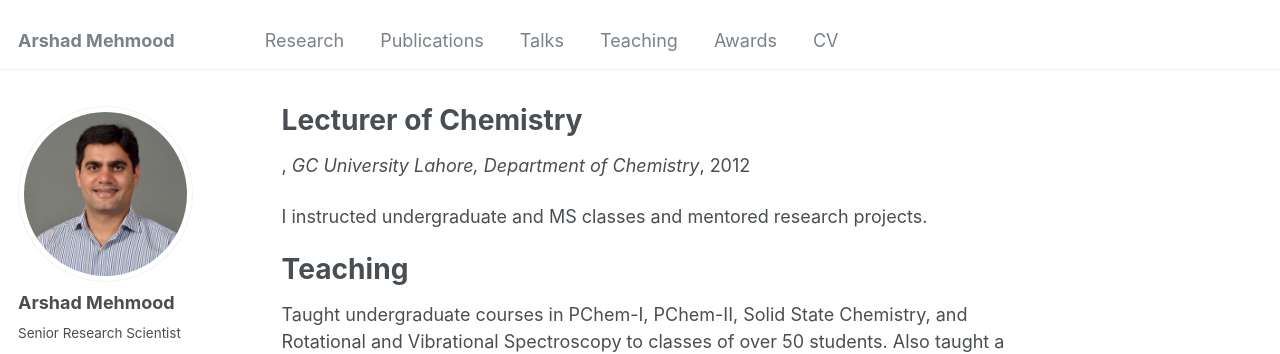
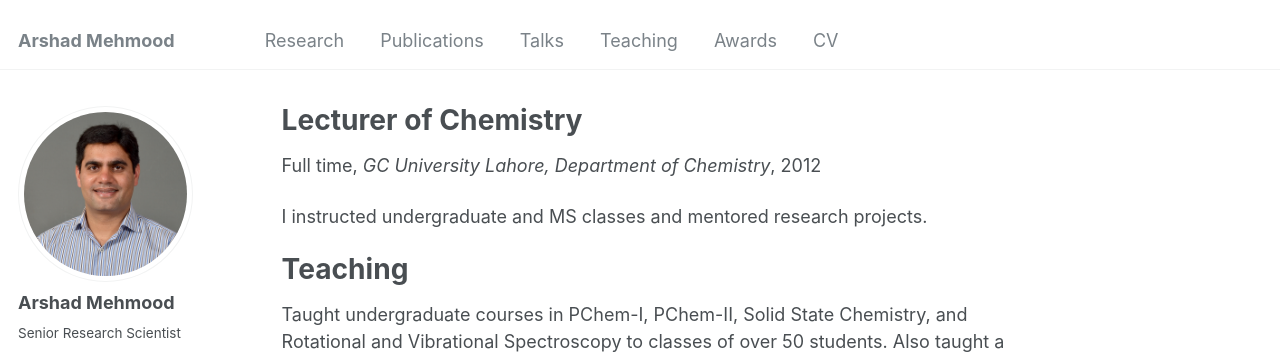
Before and after one commit to arshadmehmood118/arshadmehmood118.github.io, a Jekyll site: the page built from _teaching/2012-GCU.md, in a window 1280 px wide and 1247 px high. Shown: the top 354 px of the window. Built offline with Jekyll 4.4.1, drawn with Linux system fonts in a browser that asks for light colours; some web fonts are replaced.

Commit message:
Update 2012-GCU.md

```diff
--- a/_teaching/2012-GCU.md
+++ b/_teaching/2012-GCU.md
@@ -1,6 +1,7 @@
 ---
 title: "Lecturer of Chemistry"
 collection: teaching
+type: "Full time"
 permalink: /teaching/2012-GCU
 venue: "GC University Lahore, Department of Chemistry"
 date: 2012-11-01
```
